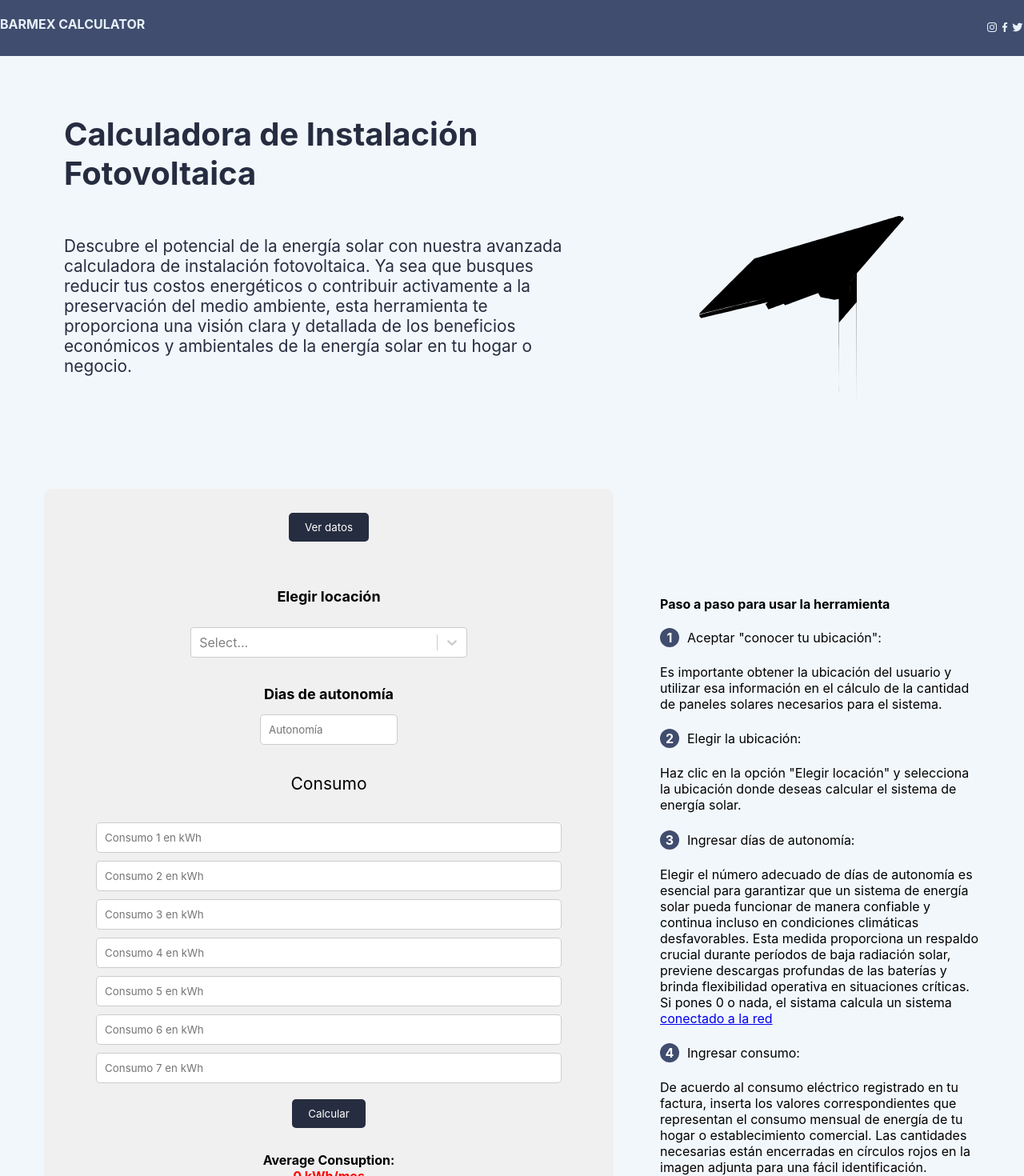
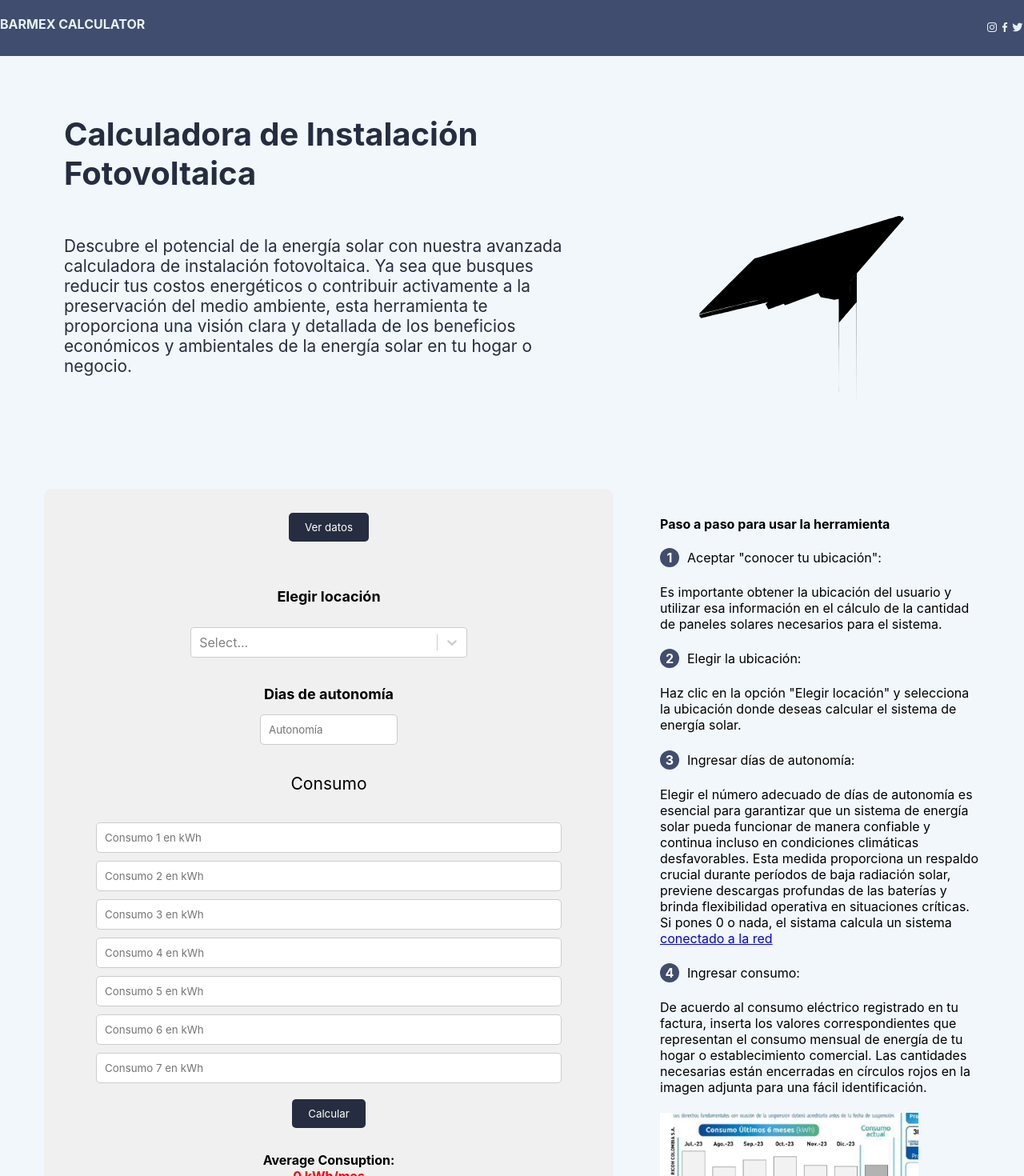
Before and after one commit to JesusVergara89/BarmexApp, a React (Vite) app: page / in a window 1280 px wide. Shown: the top 1470 px of the page at 80% size. Built offline with nearby package versions, Linux system fonts and the light colour scheme; no server answers; a web font is replaced by a local one.

Commit message:
new styeles pushing up

```diff
--- a/src/styles/Instructions.css
+++ b/src/styles/Instructions.css
@@ -18,7 +18,7 @@
     padding: 20px;
     border-radius: 10px;
     position: absolute;
-    top: -400px;
+    top: -500px;
 }
 h1 {
     font-size: 1rem;
```
